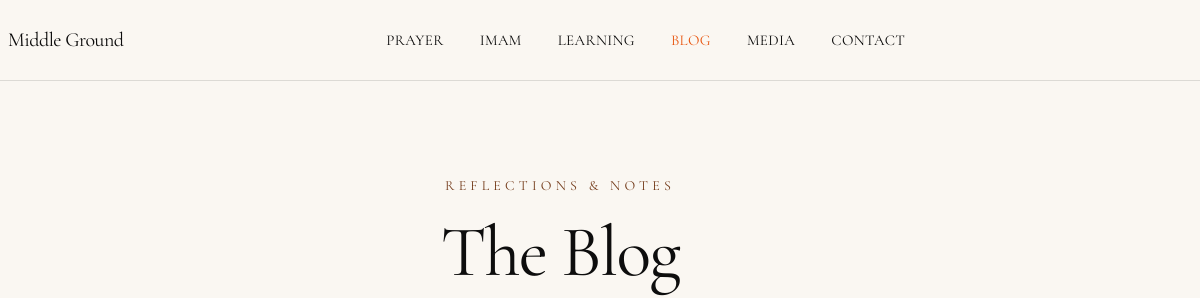
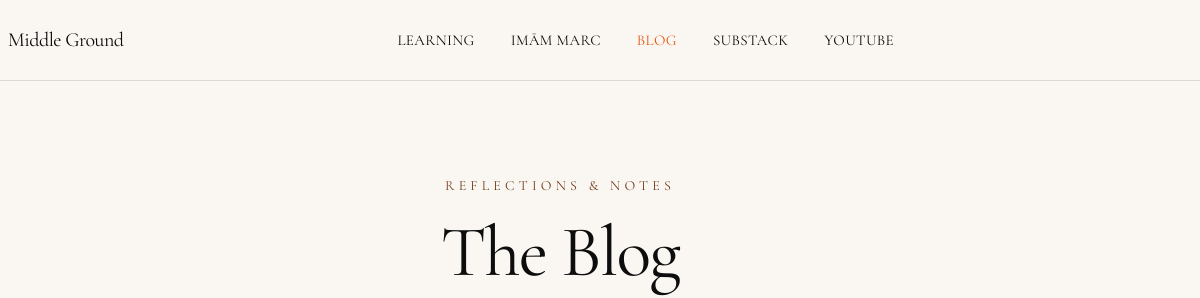
Before and after one commit to marcmanley/middleground, a website: page blog/index.html in a window 1280 px wide. Shown: the top 298 px of the page, 80-1280 px from the left. Drawn offline with nearby package versions, Linux system fonts and the light colour scheme.

Commit message:
Updating navigation

```diff
--- a/blog/index.html
+++ b/blog/index.html
@@ -77,12 +77,11 @@
       </a>
 
       <nav class="hidden lg:flex items-center gap-9 text-[15px] tracking-wide uppercase">
-        <a href="../index.html#prayer" class="hover:text-clay transition-colors btn-focus">Prayer</a>
-        <a href="../imam.html" class="hover:text-clay transition-colors btn-focus">Imam</a>
         <a href="../index.html#learning" class="hover:text-clay transition-colors btn-focus">Learning</a>
+        <a href="../imam.html" class="hover:text-clay transition-colors btn-focus">Imām Marc</a>
         <a href="index.html" class="text-clay btn-focus" aria-current="page">Blog</a>
-        <a href="../index.html#media" class="hover:text-clay transition-colors btn-focus">Media</a>
-        <a href="../index.html#contact" class="hover:text-clay transition-colors btn-focus">Contact</a>
+        <a href="https://middlegroundmuslimcenter.substack.com/" class="hover:text-clay transition-colors btn-focus" target="_blank" rel="noopener noreferrer">Substack</a>
+        <a href="https://www.youtube.com/@MiddleGroundMuslimCenter" class="hover:text-clay transition-colors btn-focus" target="_blank" rel="noopener noreferrer">YouTube</a>
       </nav>
 
       <div class="flex items-center gap-3">
@@ -93,12 +92,11 @@
     </div>
 
     <nav id="mobileNav" class="hidden lg:hidden pb-6 flex flex-col gap-4 text-base tracking-wide uppercase">
-      <a href="../index.html#prayer" class="btn-focus">Prayer</a>
-      <a href="../imam.html" class="btn-focus">Imam</a>
       <a href="../index.html#learning" class="btn-focus">Learning</a>
+      <a href="../imam.html" class="btn-focus">Imām Marc</a>
       <a href="index.html" class="text-clay btn-focus">Blog</a>
-      <a href="../index.html#media" class="btn-focus">Media</a>
-      <a href="../index.html#contact" class="btn-focus">Contact</a>
+      <a href="https://middlegroundmuslimcenter.substack.com/" class="btn-focus" target="_blank" rel="noopener noreferrer">Substack</a>
+      <a href="https://www.youtube.com/@MiddleGroundMuslimCenter" class="btn-focus" target="_blank" rel="noopener noreferrer">YouTube</a>
     </nav>
   </div>
 </header>
```
Also changed, not shown: blog/dreaming-of-a-prophetic-life.html (+6 -8 lines), blog/embracing-islam-today.html (+6 -8 lines), blog/guard-your-narrative.html (+6 -8 lines), blog/imam-marc-nasab.html (+6 -8 lines), blog/islam-and-evolution-did-life-find-a-way.html (+6 -8 lines), blog/islamic-psychology.html (+6 -8 lines), blog/meaning-and-terminology-in-the-quran.html (+6 -8 lines), blog/modernist-muslims.html (+6 -8 lines), blog/muslims-and-manhood-roots-of-a-modern-crisis.html (+6 -8 lines), blog/on-liberalism-modern-age-winter-2020.html (+6 -8 lines), blog/onblacklivesmatter.html (+6 -8 lines), blog/performative-islam.html (+6 -8 lines), blog/race-and-secularism-in-america.html (+6 -8 lines), blog/readinglist-articles.html (+6 -8 lines), 3 more files.
